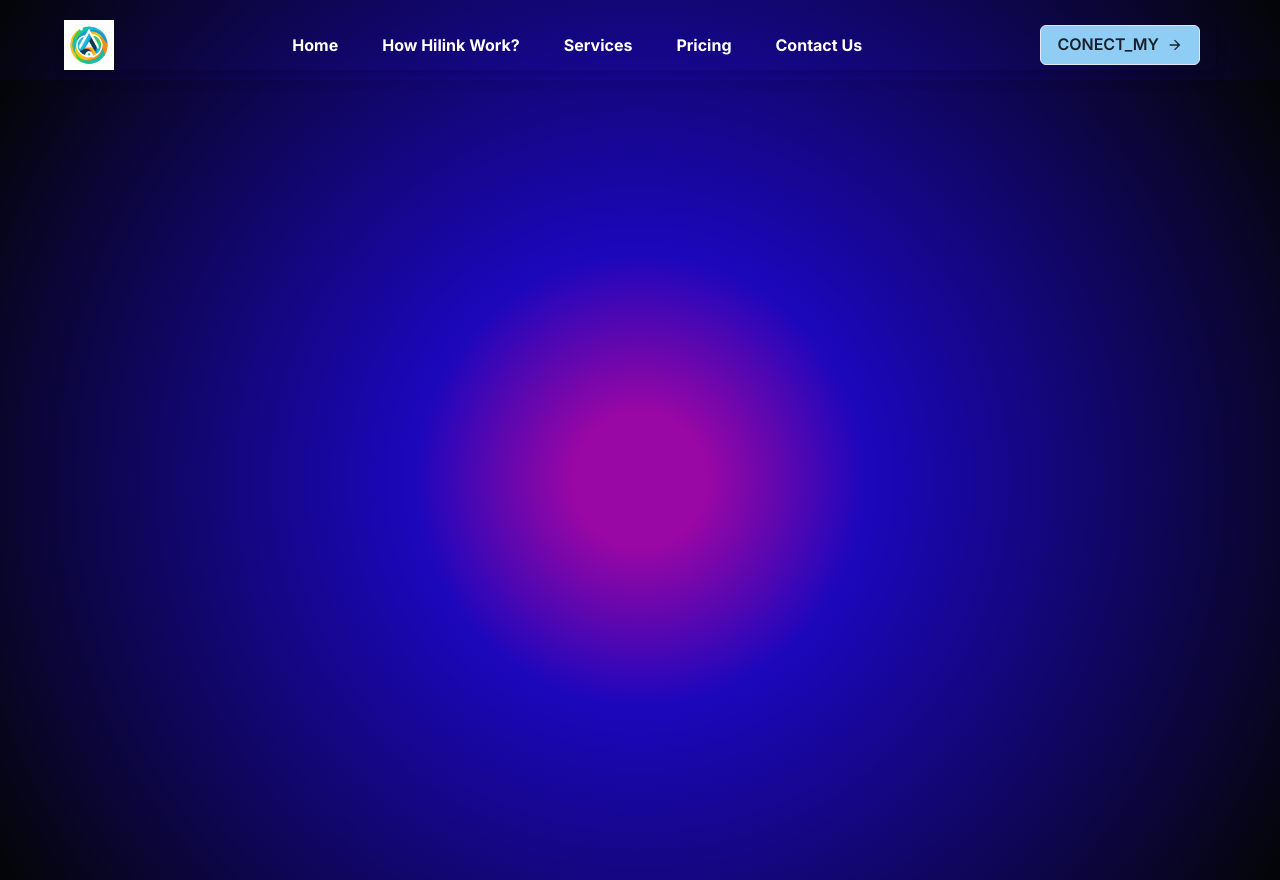
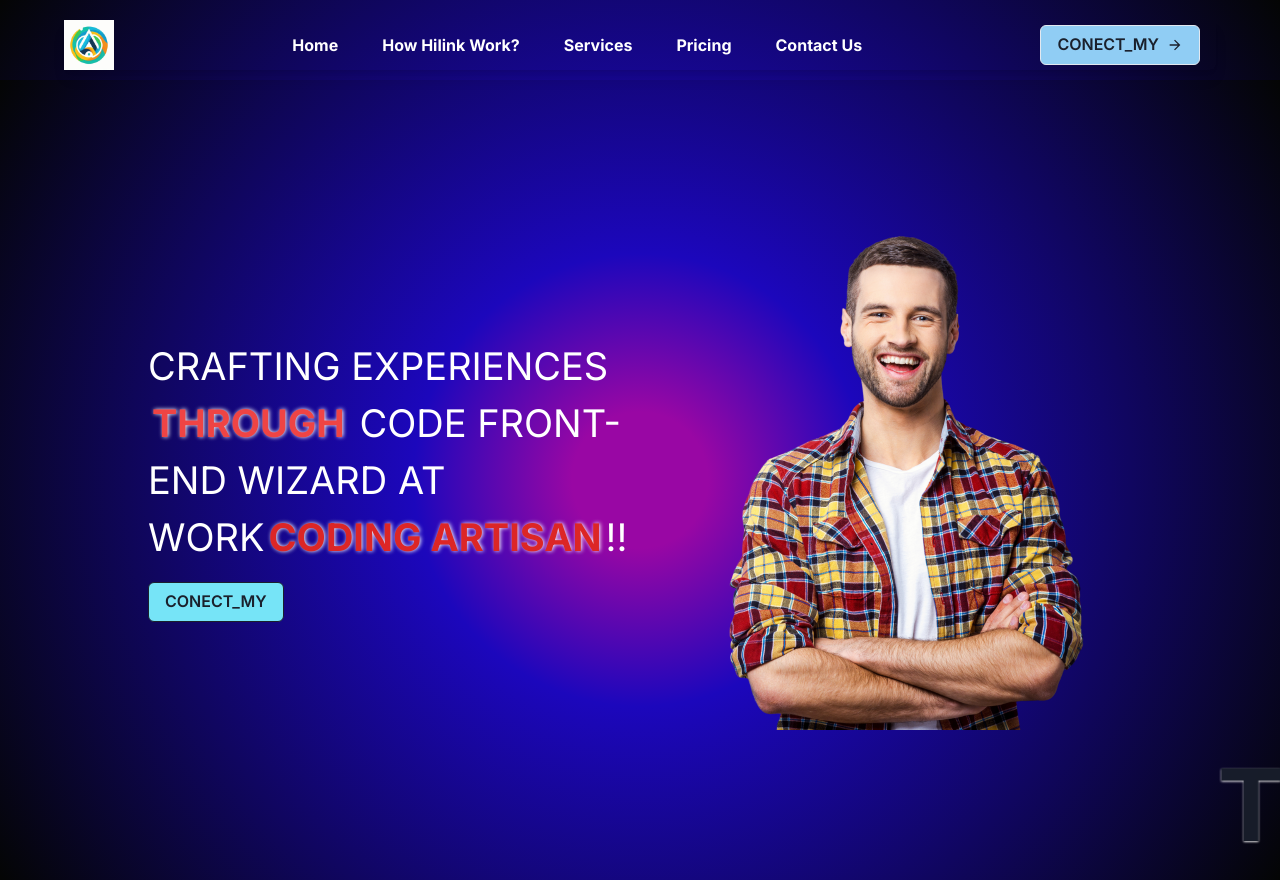
Before and after one commit to Azoonex/profileMy, a Next.js app: page / in a window 1280 px wide. Built offline with nearby package versions, Linux system fonts and the light colour scheme.

Commit message:
nice bro nice fixed

```diff
--- a/app/globals.css
+++ b/app/globals.css
@@ -40,4 +40,8 @@ background: radial-gradient(circle, rgba(153,7,164,1) 9%, rgb(28, 7, 188) 30%, r
 }
 
 
+.shadow-text{
+  text-shadow: #fff 1px 0 4px;
+}
+
 /* END: GENRAL STYLE */
--- a/app/layout.tsx
+++ b/app/layout.tsx
@@ -1,3 +1,4 @@
+"use clinet"
 import type { Metadata } from 'next'
 import { Inter } from 'next/font/google'
 import './globals.css'
@@ -29,7 +30,6 @@ export default function RootLayout({
                     </ChakraProvider>
                </div>
             </body>
-
         </html>
     );
 }
--- a/app/page.tsx
+++ b/app/page.tsx
@@ -4,7 +4,7 @@ import Hero from "@/components/Hero";
 export default function Home() {
   return (
     <main className="bg__app">
-      <Hero />
+       <Hero />
     </main>
   )
 }
--- a/components/Buttons.tsx
+++ b/components/Buttons.tsx
@@ -1,4 +1,5 @@
-import { Button, ButtonGroup } from '@chakra-ui/react'
+"use clinet"
+import { Button} from '@chakra-ui/react'
 
 import TypeButtonProps  from '@/types/type'
 
--- a/components/Guide.tsx
+++ /dev/null
@@ -1,55 +0,0 @@
-import Image from 'next/image'
-import React from 'react'
-
-const Guide = () => {
-  return (
-    <section className="flexCenter flex-col">
-      <div className="padding-container max-container w-full pb-24">
-        <Image src="/camp.svg" alt="camp" width={50} height={50} />
-        <p className="uppercase regular-18 -mt-1 mb-3 text-green-50">
-          We are here for you
-        </p>
-        <div className="flex flex-wrap justify-between gap-5 lg:gap-10">
-          <h2 className="bold-40 lg:bold-64 xl:max-w-[390px]">Guide You to Easy Path</h2>
-          <p className="regular-16 text-gray-30 xl:max-w-[520px]">Only with the hilink application you will no longer get lost and get lost again, because we already support offline maps when there is no internet connection in the field. Invite your friends, relatives and friends to have fun in the wilderness through the valley and reach the top of the mountain</p>
-        </div>
-      </div>
-
-      <div className="flexCenter max-container relative w-full">
-        <Image
-          src="/boat.png"
-          alt="boat"
-          width={1440}
-          height={580}
-          className="w-full object-cover object-center 2xl:rounded-5xl"
-        />
-
-        <div className="absolute flex bg-white py-8 pl-5 pr-7 gap-3 rounded-3xl border shadow-md md:left-[5%] lg:top-20">
-          <Image
-            src="/meter.svg"
-            alt="meter"
-            width={16}
-            height={158}
-            className="h-full w-auto"
-          />
-          <div className="flexBetween flex-col">
-            <div className='flex w-full flex-col'>
-              <div className="flexBetween w-full">
-                <p className="regular-16 text-gray-20">Destination</p>
-                <p className="bold-16 text-green-50">48 min</p>
-              </div>
-              <p className="bold-20 mt-2">Aguas Calientes</p>
-            </div>
-
-            <div className='flex w-full flex-col'>
-              <p className="regular-16 text-gray-20">Start track</p>
-              <h4 className="bold-20 mt-2 whitespace-nowrap">Wonorejo Pasuruan</h4>
-            </div>
-          </div>
-        </div>
-      </div>
-    </section>
-  )
-}
-
-export default Guide
--- a/components/Hero.tsx
+++ b/components/Hero.tsx
@@ -1,10 +1,47 @@
-import React from 'react'
+"use client"
+
+import Buttons from "./Buttons"
+import Image from "next/image"
+import {motion} from 'framer-motion'
+import { isDeepStrictEqual } from "util"
 
 function Hero() {
   return (
-    <div className='w-full mt-20 h-screen '>
+    <section className=' w-full relative mt-20  lg:max-w-5xl mx-auto  h-[100vh] flex items-center'>
 
-    </div>
+
+      <div className=" ml-5  flex-1">
+        <h2 className="text-white uppercase  ">
+          Crafting Experiences <span className="mx-1 text-red-500  shadow-text font-bold ">
+            Through
+            </span> Code Front-end Wizard at Work
+          <span className="mx-1 text-red-600 font-bold shadow-text">Coding artisan</span>!!
+        </h2>
+       <div className="mt-4 ">
+            <Buttons
+              lable="CONECT_MY"
+              fase="white"
+              bgc="cyan.300"
+            />
+       </div>
+
+       </div>
+       <div className="z-20">
+        <Image
+        alt="noting find"
+        src="/hero.png"
+        width={500}
+        height={500}
+        />
+       </div>
+      <motion.h2
+        initial={{ x: 2000,opacity:1 }}
+        animate={{ x: -7000,opacity:0 }}
+        transition={{ duration: 40, delay: 3 }}
+        className="absolute text-[100px] text-current drop-shadow-[0_1.2px_1.2px_rgba(250,250,250)] font-bold bottom-0 w-[10000px]">
+        Transforming ideas into captivating user interfaces. Passionate about crafting seamless experiences that blend innovation and elegance
+      </motion.h2>
+    </section>
   )
 }
 
--- a/components/navbar/Navbar.tsx
+++ b/components/navbar/Navbar.tsx
@@ -8,11 +8,13 @@ import { Sildbar, NavLink } from "./Sildbar";
 function Navbar() {
   return (
     <header className="absolute top-0 w-full">
-      <div className={`relative z-10  shadow-lg rounded-md mt-5 flex justify-between items-center max-w-4xl lg:max-w-6xl mx-auto`}>
+      <div className={`relative z-10  shadow-lg rounded-md mt-5
+       flex justify-between items-center max-w-4xl lg:max-w-6xl mx-auto`}>
 
         {/* logo */}
         <div className="">
           <Image
+            alt="noting find"
             src='/logo.jpg'
             width={50}
             height={50}
@@ -35,8 +37,7 @@ function Navbar() {
         </div>
 
         {/* soils */}
-        <div className=" static lg:hidden
-          ">
+        <div className=" static lg:hidden">
           <Sildbar />
         </div>
       </div>
--- a/components/navbar/Sildbar.tsx
+++ b/components/navbar/Sildbar.tsx
@@ -48,19 +48,16 @@ export  function Sildbar() {
                         <ul className='flex   flex-col gap-2 my-5'>
                             {
                                 NAV_LINKS.map((item) => (
-                                    <motion.div
-                                    inherit={{x: -100}}
-                                    animate={{x: 0}}
-                                    >
+                                    <div key={item.id}>
                                         <Link
-                                            className='text-black  hover:text-white
+                                        className='text-black  hover:text-white
                                         duration-100
                                         hover:bg-blue-70 p-2 rounded-md '
-                                            key={item.key} href={item.href}>
+                                        href={item.href}>
                                             {item.label}
                                         </Link>
 
-                                    </motion.div>
+                                    </div>
                                 ))
                             }
                         </ul>
@@ -76,6 +73,9 @@ export  function Sildbar() {
                     </DrawerBody>
 
                     <DrawerFooter>
+                        <h2>
+                            hello world
+                        </h2>
                     </DrawerFooter>
                 </DrawerContent>
             </Drawer>
@@ -90,10 +90,11 @@ export const NavLink:React.FC =()=>{
             {
                 NAV_LINKS.map((item)=>(
                     <Link
+                    key={item.id}
                         className='text-white font-bold hover:text-white
                                         duration-100
                                         hover:bg-blue-70 p-2 rounded-md'
-                    key={item.key}  href={item.href}>
+                    href={item.href}>
                     {item.label}
                      </Link>
                 ))
--- a/constant/index.ts
+++ b/constant/index.ts
@@ -1,7 +1,7 @@
 export const NAV_LINKS = [
-    { href: "/", key: "home", label: "Home" },
-    { href: "/", key: "how_hilink_work", label: "How Hilink Work?" },
-    { href: "/", key: "services", label: "Services" },
-    { href: "/", key: "pricing ", label: "Pricing " },
-    { href: "/", key: "contact_us", label: "Contact Us" },
+    { id:1,href: "/", key: "home", label: "Home" },
+    { id:2,href: "/", key: "how_hilink_work", label: "How Hilink Work?" },
+    { id:3,href: "/", key: "services", label: "Services" },
+    { id:4,href: "/", key: "pricing ", label: "Pricing " },
+    { id:5,href: "/", key: "contact_us", label: "Contact Us" },
 ];
--- a/package.json
+++ b/package.json
@@ -3,7 +3,7 @@
   "version": "0.1.0",
   "private": true,
   "scripts": {
-    "dev": "next dev",
+    "dev": "next dev -p 3000",
     "build": "next build",
     "start": "next start",
     "lint": "next lint"
--- a/types/type.ts
+++ b/types/type.ts
@@ -4,6 +4,6 @@ import { defaultConfig } from "next/dist/server/config-shared"
 export default interface TypeButtonProps {
     lable: string;
     fase: string;
-    icon: any;
+    icon?: any;
     bgc: string
 }
```
